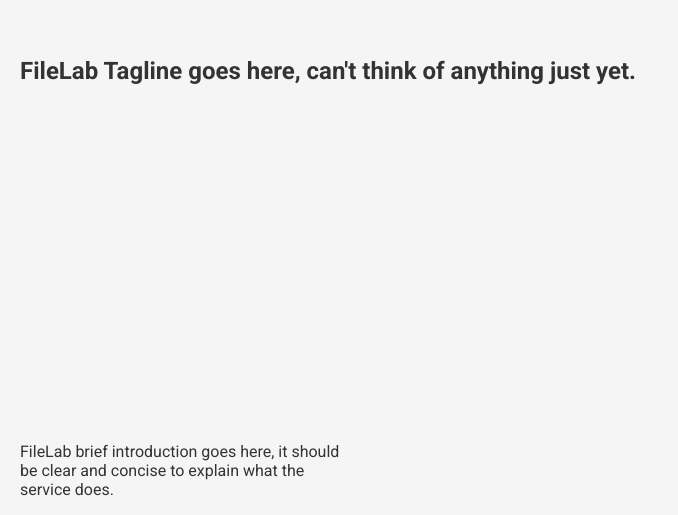
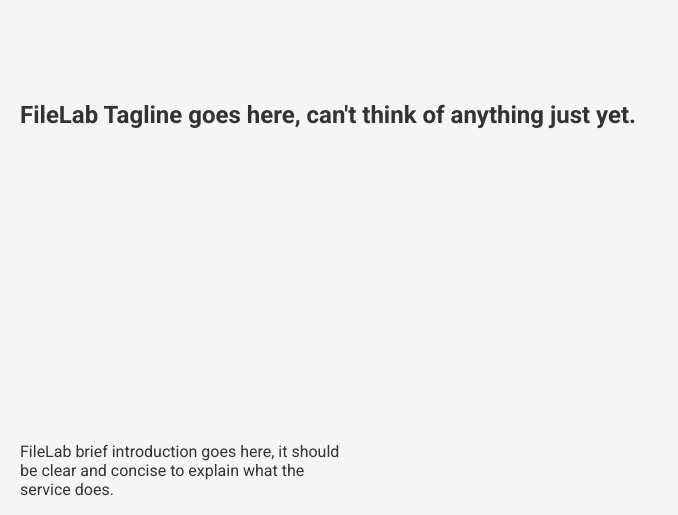
Before and after one commit to cynessa-dev/file-lab, a Vue app in the folder frontend/: page / in a window 1280 px wide. Shown: the part 285-800 px from the top of the page, without its empty margins (0-678 px from the left). Built offline with nearby package versions, Linux system fonts and the light colour scheme; a web font is replaced by a local one.

Commit message:
💄 style(landing): set <p> to absolute bottom position to allow <h1> get centered

```diff
--- a/frontend/src/App.vue
+++ b/frontend/src/App.vue
@@ -14,6 +14,7 @@
 
 <style scoped>
 section {
+  position: relative;
   display: flex;
   flex-direction: column;
 }
@@ -23,6 +24,8 @@ h1 {
 }
 
 p {
+  position: absolute;
+  bottom: 0;
   max-width: 20rem;
 }
 </style>
```
